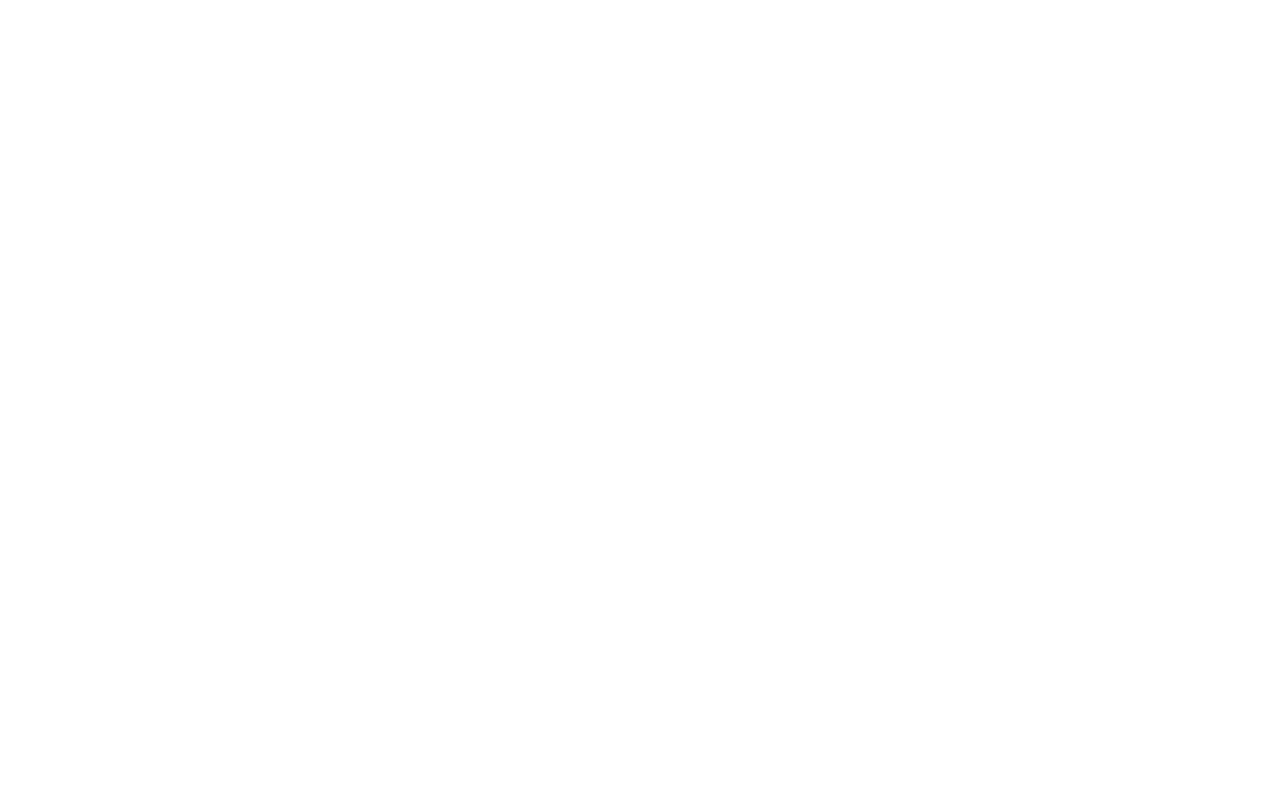
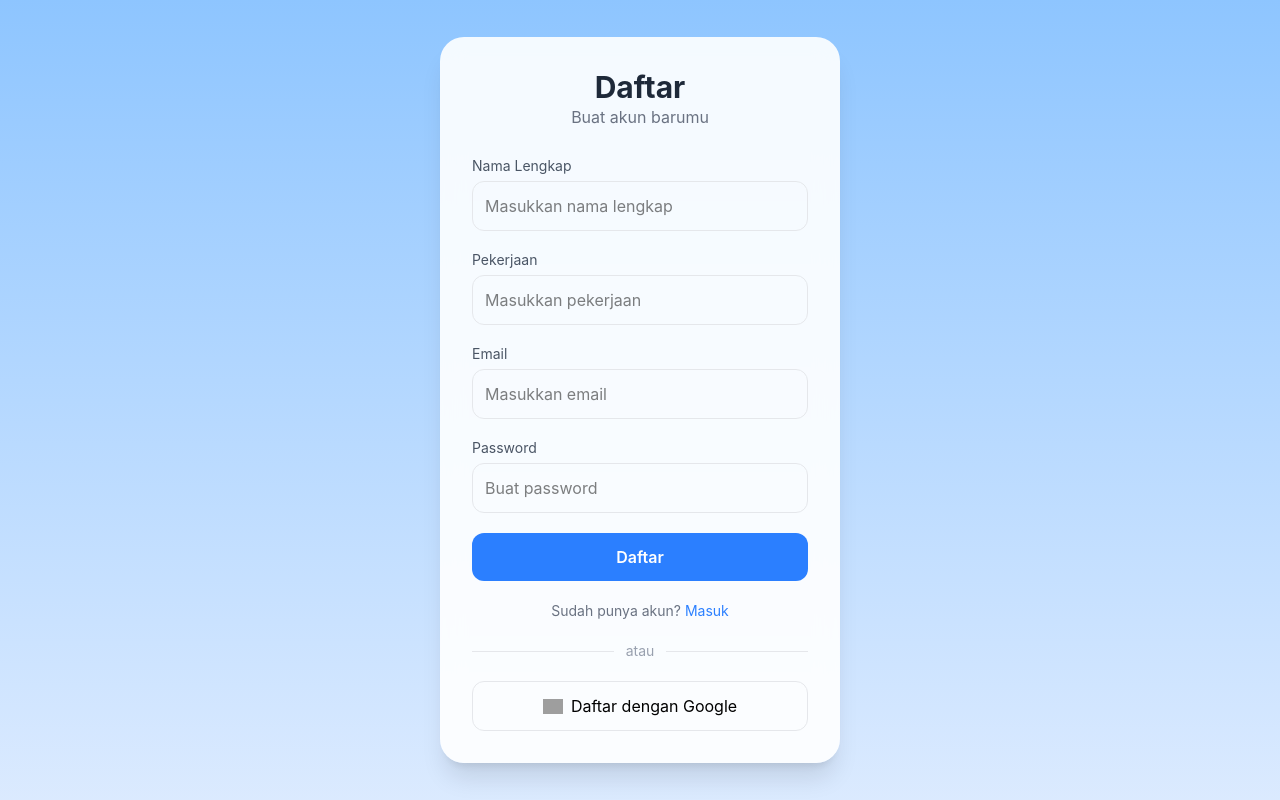
Before and after one commit to AdhaNoer4/climajust-ai, a React (Vite) app: page /register in a window 1280 px wide. Before the commit this address had no page. Built offline with nearby package versions, Linux system fonts and the light colour scheme; grey boxes are pictures that could not be loaded.

Commit message:
login and register.

```diff
--- a/src/App.jsx
+++ b/src/App.jsx
@@ -3,6 +3,9 @@ import { Routes, Route } from 'react-router-dom';
 import Home from './pages/Home';
 import PetaRisiko from './pages/PetaRisiko';
 import Laporan from './pages/Laporan';
+import Login from './pages/login';
+import Register from './pages/register';
+
 
 // Mapping nama kota ke kode ADM4
 const locationToAdm4 = {
@@ -43,6 +46,8 @@ function App() {
           />
           <Route path="/peta-risiko" element={<PetaRisiko />} />
           <Route path="/laporan" element={<Laporan />} />
+          <Route path="/login" element={<Login />} />
+          <Route path="/register" element={<Register />} />
         </Routes>
 
   );
--- a/src/components/layout/Navbar.jsx
+++ b/src/components/layout/Navbar.jsx
@@ -131,7 +131,12 @@ async function handleInputChange(e) {
 
               {searchError && <div className="absolute -bottom-6 left-0 text-xs text-red-500">{searchError}</div>}
             </div>
-            <button className="px-4 py-2 rounded-full bg-sky-600 text-white text-sm hover:bg-sky-700">Login</button>
+             <NavLink
+              to="/login"
+              className="px-4 py-2 rounded-full bg-sky-600 text-white text-sm hover:bg-sky-700"
+            >
+              Login
+            </NavLink>
           </div>
         </div>
       </div>
--- /dev/null
+++ b/src/pages/login.jsx
@@ -0,0 +1,71 @@
+import { NavLink } from "react-router-dom";
+
+export default function Login() {
+  return (
+    <div className="min-h-screen flex items-center justify-center bg-gradient-to-b from-blue-300 to-blue-100">
+
+      <div className="bg-white/90 backdrop-blur-md p-8 rounded-3xl shadow-xl w-[400px]">
+
+        <h1 className="text-3xl font-bold text-center text-gray-800">
+          Masuk
+        </h1>
+
+        <p className="text-center text-gray-500 mb-6">
+          Selamat datang kembali!
+        </p>
+
+        {/* Email */}
+        <div className="mb-4">
+          <label className="text-sm text-gray-600">Email</label>
+          <input
+            type="email"
+            placeholder="Masukkan email"
+            className="w-full mt-1 p-3 rounded-xl border border-gray-200 focus:outline-none focus:ring-2 focus:ring-blue-400"
+          />
+        </div>
+
+        {/* Password */}
+        <div className="mb-2">
+          <label className="text-sm text-gray-600">Password</label>
+          <input
+            type="password"
+            placeholder="Masukkan password"
+            className="w-full mt-1 p-3 rounded-xl border border-gray-200 focus:outline-none focus:ring-2 focus:ring-blue-400"
+          />
+        </div>
+
+        <p className="text-right text-sm text-blue-500 mb-4 cursor-pointer">
+          Lupa password?
+        </p>
+
+        {/* Button */}
+        <button className="w-full bg-blue-500 text-white py-3 rounded-xl font-semibold hover:bg-blue-600 transition">
+          Masuk
+        </button>
+
+        <NavLink
+              to="/register"
+              className="text-center text-sm text-gray-500 mt-5"
+            >Belum punya akun? <span className="text-blue-500 cursor-pointer">Daftar</span>
+            </NavLink>
+
+        {/* Divider */}
+        <div className="flex items-center gap-3 my-5">
+          <div className="flex-1 h-[1px] bg-gray-200"></div>
+          <span className="text-gray-400 text-sm">atau</span>
+          <div className="flex-1 h-[1px] bg-gray-200"></div>
+        </div>
+
+        {/* Google */}
+        <button className="w-full border border-gray-200 py-3 rounded-xl flex items-center justify-center gap-2 hover:bg-gray-50">
+          <img
+            src="https://www.svgrepo.com/show/475656/google-color.svg"
+            className="w-5"
+          />
+          Masuk dengan Google
+        </button>
+
+      </div>
+    </div>
+  );
+}
--- /dev/null
+++ b/src/pages/register.jsx
@@ -0,0 +1,82 @@
+export default function Register() {
+  return (
+    <div className="min-h-screen flex items-center justify-center bg-gradient-to-b from-blue-300 to-blue-100">
+
+      <div className="bg-white/90 backdrop-blur-md p-8 rounded-3xl shadow-xl w-[400px]">
+
+        <h1 className="text-3xl font-bold text-center text-gray-800">
+          Daftar
+        </h1>
+
+        <p className="text-center text-gray-500 mb-6">
+          Buat akun barumu
+        </p>
+
+        {/* Nama */}
+        <div className="mb-4">
+          <label className="text-sm text-gray-600">Nama Lengkap</label>
+          <input
+            type="text"
+            placeholder="Masukkan nama lengkap"
+            className="w-full mt-1 p-3 rounded-xl border border-gray-200 focus:outline-none focus:ring-2 focus:ring-blue-400"
+          />
+        </div>
+
+        <div className="mb-4">
+          <label className="text-sm text-gray-600">Pekerjaan</label>
+          <input
+            type="text"
+            placeholder="Masukkan pekerjaan"
+            className="w-full mt-1 p-3 rounded-xl border border-gray-200 focus:outline-none focus:ring-2 focus:ring-blue-400"
+          />
+        </div>
+
+        {/* Email */}
+        <div className="mb-4">
+          <label className="text-sm text-gray-600">Email</label>
+          <input
+            type="email"
+            placeholder="Masukkan email"
+            className="w-full mt-1 p-3 rounded-xl border border-gray-200 focus:outline-none focus:ring-2 focus:ring-blue-400"
+          />
+        </div>
+
+        {/* Password */}
+        <div className="mb-5">
+          <label className="text-sm text-gray-600">Password</label>
+          <input
+            type="password"
+            placeholder="Buat password"
+            className="w-full mt-1 p-3 rounded-xl border border-gray-200 focus:outline-none focus:ring-2 focus:ring-blue-400"
+          />
+        </div>
+
+        {/* Button */}
+        <button className="w-full bg-blue-500 text-white py-3 rounded-xl font-semibold hover:bg-blue-600 transition">
+          Daftar
+        </button>
+
+        <p className="text-center text-sm text-gray-500 mt-5">
+          Sudah punya akun? <span className="text-blue-500 cursor-pointer">Masuk</span>
+        </p>
+
+        {/* Divider */}
+        <div className="flex items-center gap-3 my-5">
+          <div className="flex-1 h-[1px] bg-gray-200"></div>
+          <span className="text-gray-400 text-sm">atau</span>
+          <div className="flex-1 h-[1px] bg-gray-200"></div>
+        </div>
+
+        {/* Google */}
+        <button className="w-full border border-gray-200 py-3 rounded-xl flex items-center justify-center gap-2 hover:bg-gray-50">
+          <img
+            src="https://www.svgrepo.com/show/475656/google-color.svg"
+            className="w-5"
+          />
+          Daftar dengan Google
+        </button>
+
+      </div>
+    </div>
+  );
+}
```
